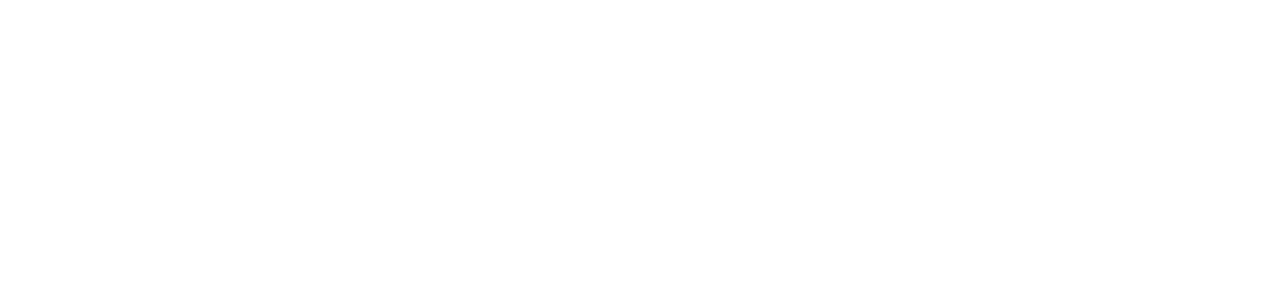
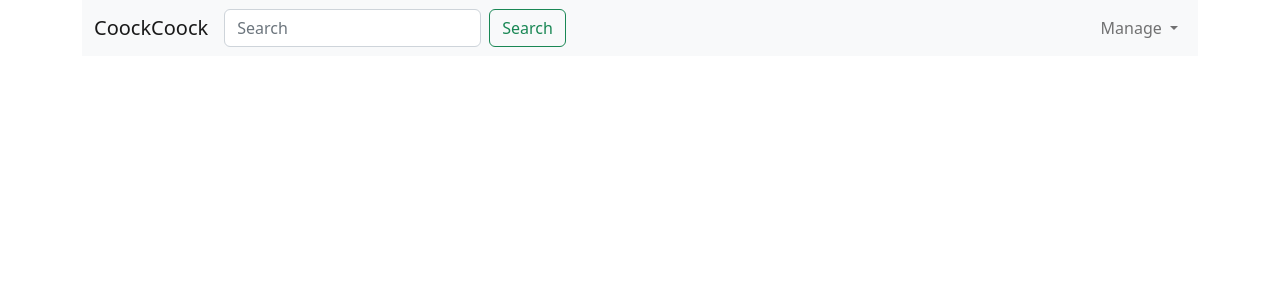
Before and after one commit to ssun4098/coockcoock-front, a JavaScript app: page / in a window 1280 px wide. Before the commit this address had no page. Shown: the top 300 px of the page. Built offline with nearby package versions, Linux system fonts and the light colour scheme; what vue3-cookies would draw is missing.

Commit message:
Feat Create Header
헤더 생성 및 Board 및 Ingredient URI 등록

```diff
--- a/src/App.vue
+++ b/src/App.vue
@@ -1,12 +1,17 @@
 <template>
   <div class="container">
+    <my-header></my-header>
     <router-view></router-view>
   </div>
 </template>
 
 <script>
+import MyHeader from './components/Header.vue'
 export default {
-  name: 'App'
+  name: 'App',
+  components: {
+    'my-header': MyHeader
+  }
 }
 </script>
 
--- /dev/null
+++ b/src/components/Header.vue
@@ -0,0 +1,52 @@
+<template>
+<nav class="navbar navbar-expand-lg bg-light">
+  <div class="container-fluid">
+    <a class="navbar-brand" href="/board">CoockCoock</a>
+    <button class="navbar-toggler" type="button" data-bs-toggle="collapse" data-bs-target="#navbarSupportedContent" aria-controls="navbarSupportedContent" aria-expanded="false" aria-label="Toggle navigation">
+      <span class="navbar-toggler-icon"></span>
+    </button>
+    <div class="collapse navbar-collapse" id="navbarSupportedContent">
+      <form class="d-flex" role="search">
+        <input class="form-control me-2" type="search" placeholder="Search" aria-label="Search">
+        <button class="btn btn-outline-success" type="submit">Search</button>
+      </form>
+      <ul class="navbar-nav ms-auto mb-2 mb-lg-0">
+        <li class="nav-item dropdown">
+          <a class="nav-link dropdown-toggle" href="#" role="button" data-bs-toggle="dropdown" aria-expanded="false">
+            Manage
+          </a>
+          <div class="dropdown-menu">
+            <div class="dropdown-item" v-for="link in links" :key="link.id">
+              <router-link :to="'${link.page}'" class="link-secondary" style=text-decoration:none;>{{ link.text}}</router-link>
+            </div>
+          </div>
+        </li>
+      </ul>
+    </div>
+  </div>
+</nav>
+</template>
+
+<script>
+export default {
+    name: "MyHeader",
+    data() {
+      return {
+        links: [
+          {
+            id: 1,
+            page: '/ingredients',
+            text: 'Ingredient'
+        },
+        {
+            id: 2,
+            page: '/logout',
+            text: 'Logout'
+        }]
+      }
+    }
+}
+</script>
+
+<style scoped>
+</style>
--- a/src/main.js
+++ b/src/main.js
@@ -1,5 +1,6 @@
 import { createApp } from 'vue'
 import App from './App.vue'
+import 'bootstrap'
 import 'bootstrap/dist/css/bootstrap.min.css'
 import axios from 'axios'
 import signup from "@/components/Signup";
@@ -31,8 +32,7 @@
         path: '/board',
         component: board,
         beforeEnter(to, from, next) {
-            console.log(store.state.token)
-            if(store.state.token === '') {
+            if(store.state.token === undefined) {
                 next('/login');
             } else {
                 next();
```
